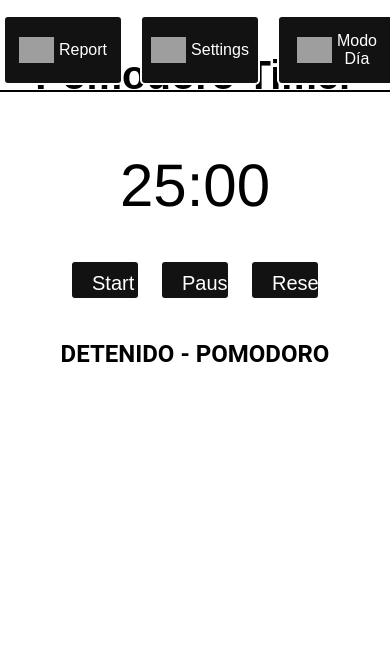
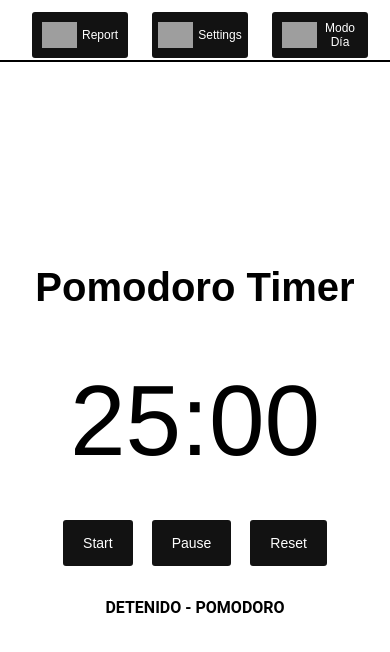
Before and after one commit to JesusAdrian14/PomodoroReact, a React (Vite) app: page / in a window 390 px wide. Shown: the top 652 px of the page. Built offline with nearby package versions, Linux system fonts and the light colour scheme; grey boxes are pictures that could not be loaded.

Commit message:
mejore la vista desde celulares

```diff
--- a/src/index.css
+++ b/src/index.css
@@ -8,12 +8,6 @@ body {
   padding: 0; /* Eliminar relleno predeterminado */
   font-family: Arial, sans-serif;
   background-color: #dcd8ff00; /* Fondo claro */
-}
-img{
-  width: 30px; /* Ancho de la imagen */
-  height: auto; /* Altura automática para mantener la proporción */
-  margin: 0 auto; /* Centrar la imagen horizontalmente */
-  display: block; /* Mostrar como bloque para centrar */
 }
 ul {
   list-style: none; /* Eliminar viñetas */
--- a/src/proyecto_pomodoro_react/pages/stats_Page.jsx
+++ b/src/proyecto_pomodoro_react/pages/stats_Page.jsx
@@ -12,6 +12,7 @@ function StatsPage() {
         <nav style={navStyle} className="nav">
             <button id="button" onClick={handleButtonReport} style={estilos} className="button-report">
                 <img
+                    className='img'
                     src={imagenes.reportar}
                     alt="Reporte sobre el tiempo estudiado con pomodoro"
                 />
@@ -19,6 +20,7 @@ function StatsPage() {
             </button>
             <button onClick={handleButtonSettings} style={estilos} id="button" className="button-report">
                 <img
+                    className='img'
                     src={imagenes.configuracion}
                     alt="Configuración del pomodoro"
                 />
@@ -31,6 +33,7 @@ function StatsPage() {
                 style={estilos}
             >
                 <img
+                    className='img'
                     src={imagenes.DiaYnoche}
                     alt={isDay ? 'Modo Noche' : 'Modo Dia'}
                 />
--- a/src/proyecto_pomodoro_react/pages/style.css
+++ b/src/proyecto_pomodoro_react/pages/style.css
@@ -6,8 +6,10 @@
     color: black;
     margin: 0;
     gap: 20px; /* Espaciado uniforme entre los elementos */
-    width: 100%;
+    width: 100%; /* Asegurar que no exceda el ancho de la pantalla */
+    max-width: 100%; /* Evitar que el contenido se desborde */
     height: 100vh;
+    padding: 20px; /* Espaciado interno para pantallas pequeñas */
 }
 
 .ocultar-ventana {
@@ -35,14 +37,15 @@ section {
     border-radius: 15px; /* Bordes redondeados */
     padding: 20px; /* Espaciado interno */
     border: 2px solid rgb(0, 0, 0); /* Borde sutil */
-    width: 30%; /* Ancho relativo */
+    width: 90%; /* Ajustar el ancho para pantallas pequeñas */
+    max-width: 400px; /* Limitar el ancho máximo */
+    margin: 0 auto; /* Centrar el contenido */
 }
 
-
 section button {
-    padding: 10px 20px;
-    font-size: 16px;
-    border-radius: 8px;
+    padding: 8px 15px; /* Tamaño reducido */
+    font-size: 14px; /* Tamaño de fuente reducido */
+    border-radius: 5px; /* Bordes redondeados */
     border: none;
     background-color: #007BFF; /* Azul moderno */
     color: white;
@@ -84,14 +87,15 @@ section label {
     margin: 0;
     padding: 0;
     font-family:'Franklin Gothic Medium', 'Arial Narrow', Arial, sans-serif;
-    font-size: 120px;
+    font-size: 100px; /* Tamaño ajustado para pantallas pequeñas */
+    text-align: center;
 }
 
 .timer-buttons {
     display: flex;
     align-items: center;
     justify-content: center;
-    gap: 20px;
+    gap: 15px; /* Espaciado reducido para pantallas pequeñas */
     margin: 20px 0 0 0;
 }
 button{
@@ -104,9 +108,18 @@ button{
 }
 
 .timer-buttons > button {
+    display: flex; /* Usar flexbox para centrar contenido */
+    justify-content: center; /* Centrar horizontalmente */
+    align-items: center; /* Centrar verticalmente */
     background-color: rgb(0, 0, 0);
     color: white;
-    font-size: 20px;
+    font-size: 18px; /* Tamaño de fuente ajustado */
+    width: 100%; /* Ajustar el ancho al contenedor */
+    max-width: 100px; /* Limitar el ancho máximo */
+    height: 60px;
+    border-radius: 5px;
+    cursor: pointer;
+    transition: transform 0.2s ease, box-shadow 0.2s ease;
 }
 
 button:hover {
@@ -121,10 +134,10 @@ button:active {
 
 .estado-actual {
     font-family: 'Roboto', sans-serif; /* Tipografía moderna */
-    font-size: 24px; /* Tamaño del texto */
+    font-size: 20px; /* Tamaño reducido */
     font-weight: bold; /* Negrita */
-    margin-top: 20px; /* Espaciado superior */
-    color:lawngreen; /* Color atractivo */
+    margin-top: 15px; /* Espaciado superior reducido */
+    color: lawngreen; /* Color atractivo */
     text-align: center; /* Centrar el texto */
     text-transform: uppercase; /* Texto en mayúsculas */
 }
@@ -138,40 +151,133 @@ button:active {
     gap: 10px; /* Espaciado entre checkbox y label */
     margin-top: 20px; /* Espaciado superior */
 }
+
+/* Ajustes generales */
+body {
+    overflow-x: hidden; /* Eliminar el scroll horizontal */
+    margin: 0; /* Eliminar márgenes */
+    padding: 0; /* Eliminar relleno */
+}
+
+img{
+    width: 30px; /* Ancho de la imagen */
+    height: auto; /* Altura automática para mantener la proporción */
+    margin: 0 auto; /* Centrar la imagen horizontalmente */
+    display: block; /* Mostrar como bloque para centrar */
+}
+nav {
+    width: 100%; /* Asegurar que ocupe todo el ancho disponible */
+    box-sizing: border-box; /* Incluir padding y borde en el ancho total */
+    gap: 30px; /* Espaciado reducido entre botones */
+    padding: 0 10px; /* Ajustar el padding para evitar desbordamiento */
+}
+
+/* Ajustes para pantallas pequeñas */
 @media (max-width: 768px) {
     .container-timer {
-        width: 100%;
+        width: 100%; /* Asegurar que no exceda el ancho de la pantalla */
         height: auto; /* Permitir que el contenedor se ajuste al contenido */
-        padding: 20px; /* Espaciado interno */
+        padding: 15px; /* Espaciado interno reducido */
+        margin: 0 auto; /* Centrar el contenido */
     }
     section {
-        width: 90%; /* Ancho relativo para pantallas pequeñas */
+        width: 95%; /* Ancho relativo para pantallas pequeñas */
+        padding: 15px; /* Espaciado interno reducido */
+        margin: 0 auto; /* Centrar el contenido */
     }
     .time {
-        font-size: 80px; /* Tamaño de fuente más pequeño para pantallas pequeñas */
+        font-size: 90px; /* Tamaño de fuente más pequeño */
     }
     .timer-buttons > button {
-        width: 80px; /* Botones más pequeños para pantallas pequeñas */
-        height: 50px;
+        width: 90%; /* Ajustar el ancho al contenedor */
+        height: 45px; /* Botones más pequeños */
+        font-size: 16px; /* Tamaño de texto ajustado */
+    }
+    nav {
+        width: 100%; /* Asegurar que ocupe todo el ancho disponible */
+        padding: 0 10px; /* Reducir el padding */
+        box-sizing: border-box; /* Incluir padding y borde en el ancho total */
+        gap: 15px; /* Espaciado entre botones */
+    }
+    .img {
+        width: 25px; /* Tamaño reducido para pantallas pequeñas */
+        height: auto; /* Mantener la proporción */
     }
 }
+
+/* Ajustes para pantallas muy pequeñas */
 @media (max-width: 480px) {
+    .container-timer {
+        width: 100%; /* Asegurar que no exceda el ancho de la pantalla */
+        margin-top: 20px; /* Ajustar el margen superior */
+        padding: 10px; /* Espaciado interno reducido */
+        text-align: center; /* Centrar el texto */
+    }
+    section {
+        width: 95%; /* Ancho relativo para pantallas muy pequeñas */
+        padding: 10px; /* Espaciado interno reducido */
+        margin: 0 auto; /* Centrar el contenido */
+    }
+    nav > button{
+        width: 100px; /* Ancho reducido para botones en pantallas pequeñas */
+        height: 50px; /* Altura reducida para botones en pantallas pequeñas */
+        font-size: 12px; /* Tamaño de texto reducido */
+        padding: 5px 10px; /* Espaciado interno reducido */
+    }
     .time {
-        font-size: 60px; /* Tamaño de fuente más pequeño para pantallas muy pequeñas */
+        font-size: 100px; /* Tamaño de fuente más pequeño */
+        text-align: center; /* Centrar el texto */
     }
     .timer-buttons > button {
-        width: 70px; /* Botones más pequeños para pantallas muy pequeñas */
-        height: 40px;
+        width: 100%; /* Ajustar el ancho al contenedor */
+        max-width: 300px; /* Limitar el ancho máximo */
+        height: 50px; /* Botones más pequeños */
+        font-size: 14px; /* Tamaño de texto reducido */
     }
-    nav{
-        gap: 7px;
+    nav {
+        width: 100%; /* Asegurar que ocupe todo el ancho disponible */
+        gap: 10px; /* Espaciado reducido entre botones */
+        margin-bottom: 20px; /* Reducir el margen inferior */
+        padding: 0 5px; /* Reducir el padding */
+        box-sizing: border-box; /* Incluir padding y borde en el ancho total */
     }
-    section{
-        width: 95%; /* Ancho relativo para pantallas muy pequeñas */
-        padding: 10px; /* Espaciado interno reducido */
+    body {
+        overflow-x: hidden; /* Eliminar el scroll horizontal */
+        overflow-y: auto; /* Permitir desplazamiento vertical si es necesario */
     }
-    body{
-        height: 100vh; /* Altura del body para pantallas pequeñas */
-        overflow: hidden; /* Evitar el desplazamiento vertical */
+    .estado-actual {
+        font-size: 16px; /* Tamaño de fuente más pequeño */
+        margin-top: 10px; /* Reducir el margen superior */
+    }
+    .img {
+        width: 20px; /* Tamaño reducido para pantallas muy pequeñas */
+        height: auto; /* Mantener la proporción */
     }
 }
+
+/* Ajustes para pantallas extra pequeñas */
+@media (max-width: 320px) {
+    .time {
+        font-size: 80px; /* Tamaño de fuente más pequeño */
+    }
+    .timer-buttons > button {
+        width: 100%; /* Ajustar el ancho al contenedor */
+        max-width: 300px; /* Limitar el ancho máximo */
+        height: 40px; /* Botones más pequeños */
+        font-size: 12px; /* Tamaño de texto reducido */
+    }
+    nav > button{
+        width: 80px; /* Ancho reducido para botones en pantallas pequeñas */
+        height: 40px; /* Altura reducida para botones en pantallas pequeñas */
+        font-size: 10px; /* Tamaño de texto reducido */
+        padding: 5px 5px; /* Espaciado interno reducido */
+    }
+    .estado-actual {
+        font-size: 14px; /* Tamaño de fuente más pequeño */
+        margin-top: 5px; /* Reducir el margen superior */
+    }
+    .img {
+        width: 15px; /* Tamaño aún más reducido */
+        height: auto; /* Mantener la proporción */
+    }
+}
```
